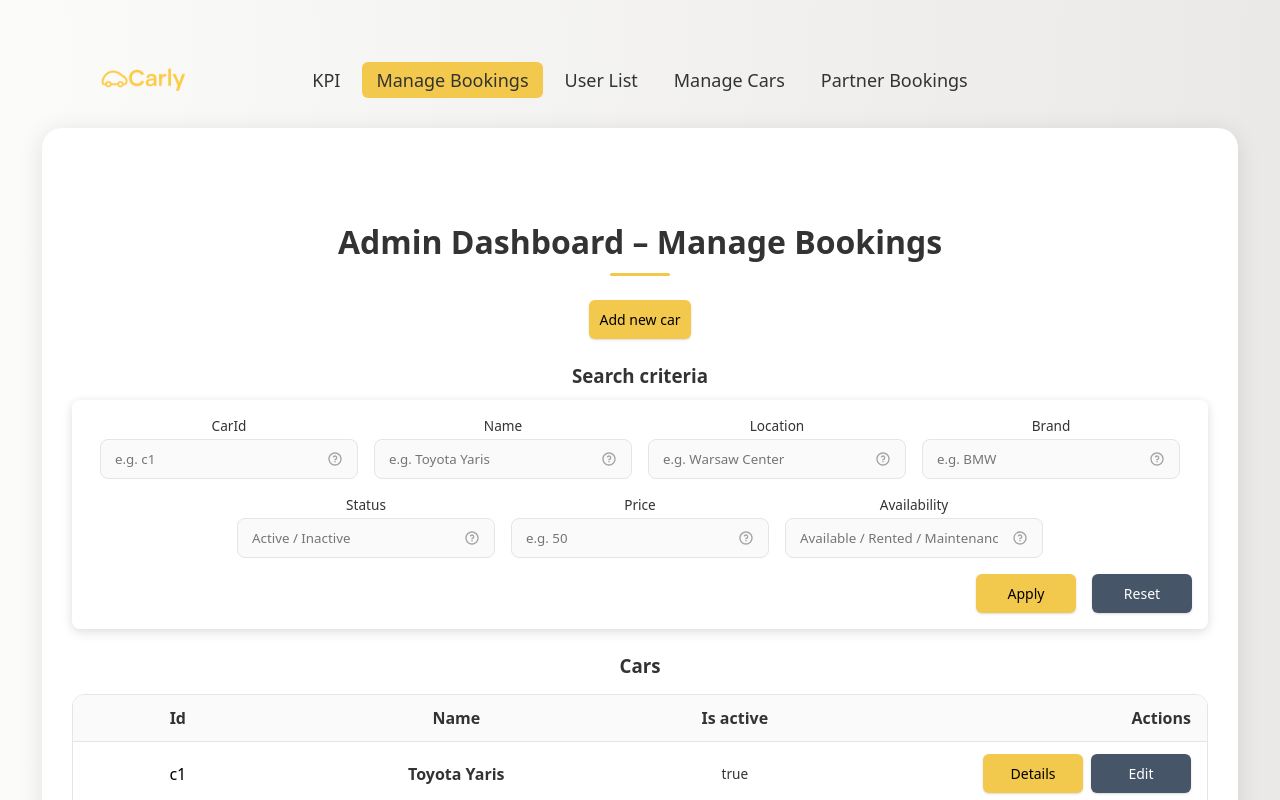
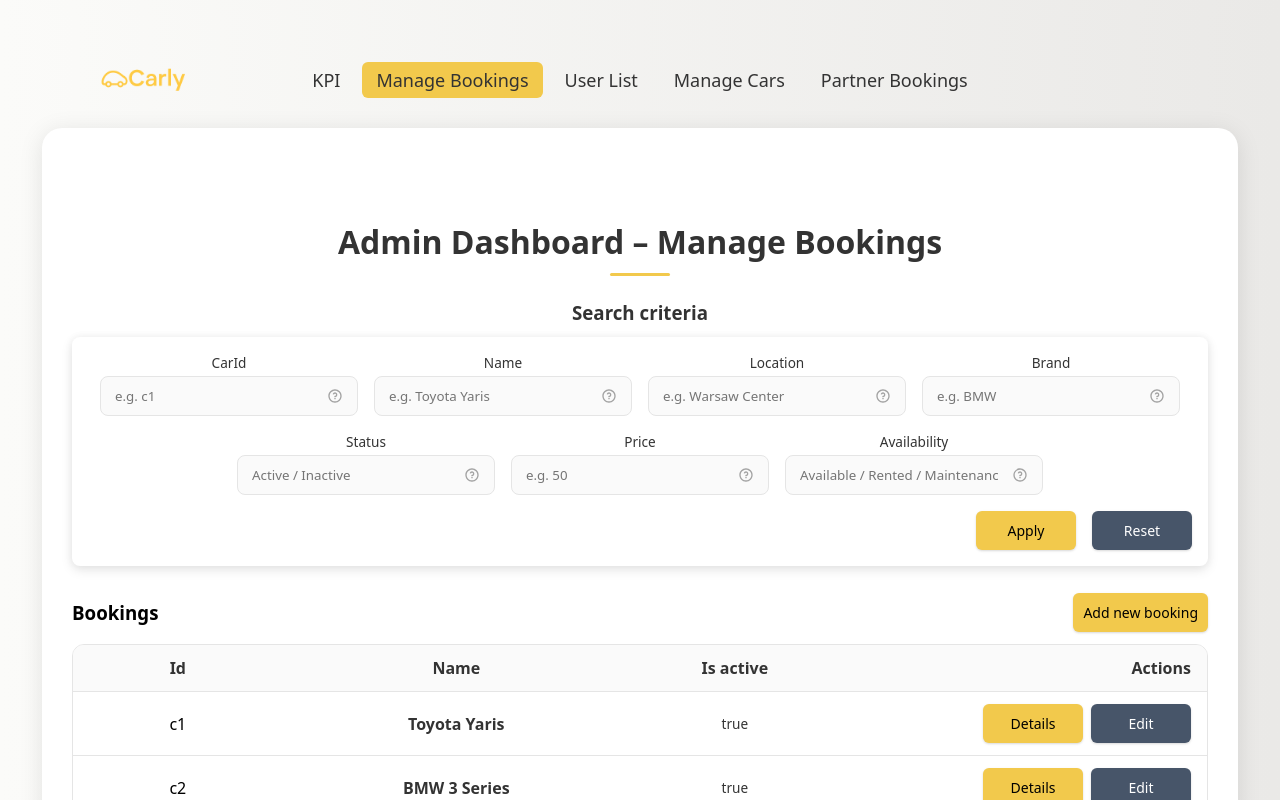
Before and after one commit to vushauv/Carly, a React (Vite) app in the folder web/: page /manage-bookings in a window 1280 px wide. Shown: the top 800 px of the page. Built offline with nearby package versions, Linux system fonts and the light colour scheme.

Commit message:
feat: use AddNewEntity for Users, Cars and Bookings pages

```diff
--- a/web/src/components/ManageBookingsPage/ManageBookingsPage.tsx
+++ b/web/src/components/ManageBookingsPage/ManageBookingsPage.tsx
@@ -3,6 +3,7 @@ import FilterBar from "../FilterBar/FilterBar";
 import Input from "../Input/Input";
 import Button from "../Button/Button";
 import styles from "./ManageBookingsPage.module.css";
+import AddNewEntityComponent from "../AddNewEntityComponent/AddNewComponent";
 
 type Car = {
   id: string;
@@ -113,10 +114,6 @@ const ManageBookingsPage = () => {
     <div className={styles.page}>
       <h1 className={styles.title}>Admin Dashboard – Manage Bookings</h1>
 
-      <div className={styles.topActions}>
-        <Button onClick={() => {}}>Add new car</Button>
-      </div>
-
       <h3 className={styles.subTitle}>Search criteria</h3>
 
       <FilterBar onApply={applyFilters} onReset={resetFilters}>
@@ -200,7 +197,13 @@ const ManageBookingsPage = () => {
         </div>
       </FilterBar>
 
-      <h3 className={styles.subTitle}>Cars</h3>
+      <AddNewEntityComponent
+          title="Bookings"
+          buttonText="Add new booking"
+          onButtonClick={() => {
+            // later: navigate("/users/new") or open modal
+        }}
+      />
 
       <div className={styles.table}>
         <div className={styles.tableHeader}>
--- a/web/src/components/ManageCarsPage/ManageCarsPage.tsx
+++ b/web/src/components/ManageCarsPage/ManageCarsPage.tsx
@@ -3,6 +3,7 @@ import FilterBar from "../FilterBar/FilterBar";
 import Input from "../Input/Input";
 import Button from "../Button/Button";
 import styles from "./ManageCarsPage.module.css";
+import AddNewEntityComponent from "../AddNewEntityComponent/AddNewComponent";
 
 type Car = {
   id: string;
@@ -113,9 +114,6 @@ const ManageCarsPage = () => {
     <div className={styles.page}>
       <h1 className={styles.title}>Admin Dashboard – Manage Cars</h1>
 
-      <div className={styles.topActions}>
-        <Button onClick={() => {}}>Add new car</Button>
-      </div>
 
       <h3 className={styles.subTitle}>Search criteria</h3>
 
@@ -200,7 +198,13 @@ const ManageCarsPage = () => {
         </div>
       </FilterBar>
 
-      <h3 className={styles.subTitle}>Cars</h3>
+      <AddNewEntityComponent
+          title="Cars"
+          buttonText="Add new car"
+          onButtonClick={() => {
+            // later: navigate("/users/new") or open modal
+        }}
+      />
 
       <div className={styles.table}>
         <div className={styles.tableHeader}>
```
Also changed, not shown: web/src/components/UsersPage/UsersPage.tsx (indentation only).
